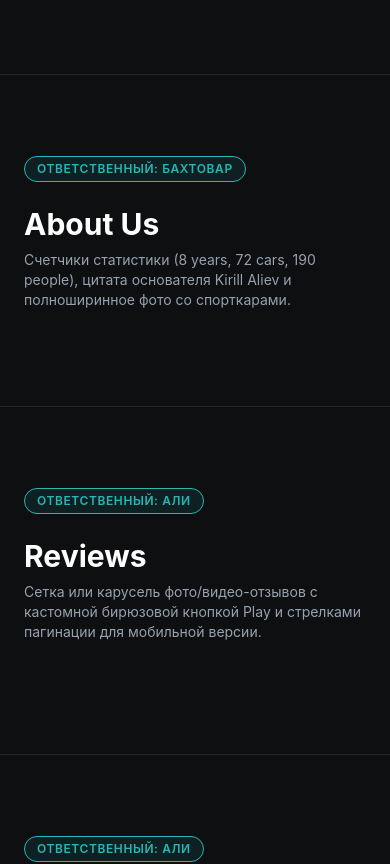
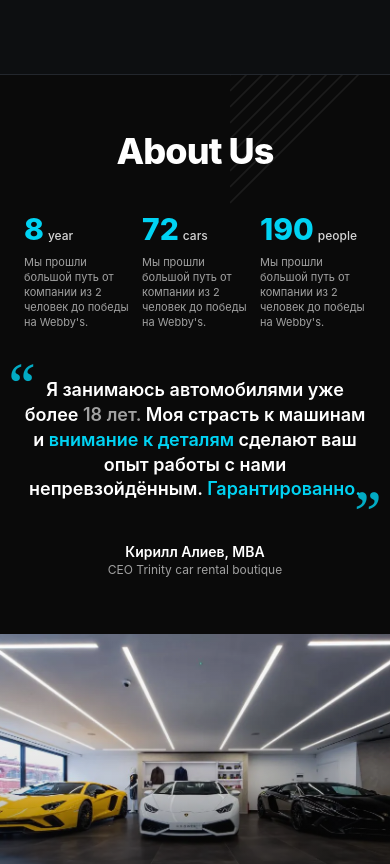
Before and after one commit to cozy-bit/trinity-cars, a React (Vite) app: page / in a window 390 px wide. Shown: the part 2840-3704 px from the top of the page. Built offline with nearby package versions, Linux system fonts and the light colour scheme.

Commit message:
about us

```diff
--- a/src/components/sections/AboutUs.jsx
+++ b/src/components/sections/AboutUs.jsx
@@ -1,19 +1,89 @@
-import React from 'react';
+import React from "react";
+import cars from "./../../assets/images/showroom.jpg";
+const stats = [
+  { value: "8", suffix: "year", text: "Мы прошли большой путь от компании из 2 человек до победы на Webby's." },
+  { value: "72", suffix: "cars", text: "Мы прошли большой путь от компании из 2 человек до победы на Webby's." },
+  { value: "190", suffix: "people", text: "Мы прошли большой путь от компании из 2 человек до победы на Webby's." },
+];
 
-export const AboutUs = () => {
+export const AboutUs = () =>  {
   return (
-    <section className="relative w-full py-20 px-6 md:px-12 border-b border-[#23272d]">
-      <div className="max-w-7xl mx-auto">
-        {/* Метка ответственного */}
-        <div className="inline-flex items-center gap-2 px-3 py-1 rounded-full bg-brand-cyan/10 border border-brand-cyan text-brand-cyan text-xs font-semibold uppercase tracking-wider mb-6">
-          <span>Ответственный: Бахтовар</span>
+    <section className="relative w-full overflow-hidden bg-neutral-950 text-white">
+      <svg
+        className="pointer-events-none absolute -top-4 right-0 h-40 w-40 opacity-[0.07] sm:h-56 sm:w-56"
+        viewBox="0 0 200 200"
+        fill="none"
+      >
+        {Array.from({ length: 10 }).map((_, i) => (
+          <line
+            key={i}
+            x1={0}
+            y1={20 * i}
+            x2={20 * i}
+            y2={0}
+            stroke="white"
+            strokeWidth="2"
+          />
+        ))}
+      </svg>
+
+      <div className="relative mx-auto flex max-w-md flex-col items-center px-6 pb-10 pt-14 sm:max-w-2xl sm:px-10">
+
+        <h1 className="text-center text-4xl font-extrabold tracking-tight sm:text-6xl">
+          About Us
+        </h1>
+
+        <div className="mt-10 grid w-full grid-cols-3 gap-3 sm:mt-14 sm:gap-8">
+          {stats.map((s) => (
+            <div key={s.suffix} className="text-left">
+              <div className="flex items-baseline gap-1">
+                <span className="text-3xl font-extrabold text-cyan-400 sm:text-5xl">
+                  {s.value}
+                </span>
+                <span className="text-xs font-medium text-neutral-300 sm:text-base">
+                  {s.suffix}
+                </span>
+              </div>
+              <p className="mt-2 text-[11px] leading-snug text-neutral-400 sm:text-sm">
+                {s.text}
+              </p>
+            </div>
+          ))}
         </div>
 
-        <h2 className="text-3xl font-bold text-white mb-2">About Us</h2>
-        <p className="text-gray-400 text-sm mb-4">
-          Счетчики статистики (8 years, 72 cars, 190 people), цитата основателя Kirill Aliev и полноширинное фото со спорткарами.
-        </p>
+        <div className="relative mt-12 sm:mt-16">
+          <span className="absolute -left-4 -top-6 font-serif text-6xl text-cyan-400/80 sm:-left-8 sm:-top-8 sm:text-8xl">
+            “
+          </span>
+          <blockquote className="text-center text-lg font-semibold leading-snug sm:text-2xl">
+            Я занимаюсь автомобилями уже более{" "}
+            <span className="text-neutral-400">18 лет.</span> Моя страсть к
+            машинам и{" "}
+            <span className="text-cyan-400">внимание к деталям</span> сделают
+            ваш опыт работы с нами непревзойдённым.{" "}
+            <span className="text-cyan-400">Гарантированно.</span>
+          </blockquote>
+          <span className="absolute -bottom-10 -right-4 font-serif text-6xl text-cyan-400/80 sm:-right-8 sm:-bottom-14 sm:text-8xl">
+            ”
+          </span>
+        </div>
+
+        <div className="mt-10 text-center sm:mt-14">
+          <p className="text-sm font-semibold sm:text-base">Кирилл Алиев, MBA</p>
+          <p className="text-xs text-neutral-400 sm:text-sm">
+            CEO Trinity car rental boutique
+          </p>
+        </div>
+      </div>
+
+      <div className="relative mt-4 h-[300px] w-full sm:h-[440px]">
+        <img
+          src={cars}
+          alt="Автомобили в шоуруме"
+          className="h-full w-full object-cover"
+        />
+        <div className="absolute inset-0 bg-gradient-to-t from-neutral-950 via-neutral-950/10 to-transparent" />
       </div>
     </section>
   );
-};
+}
```
Also changed, not shown: src/assets/images/showroom.jpg (added), 1 other file (tests, documents, lock files or other folders).
